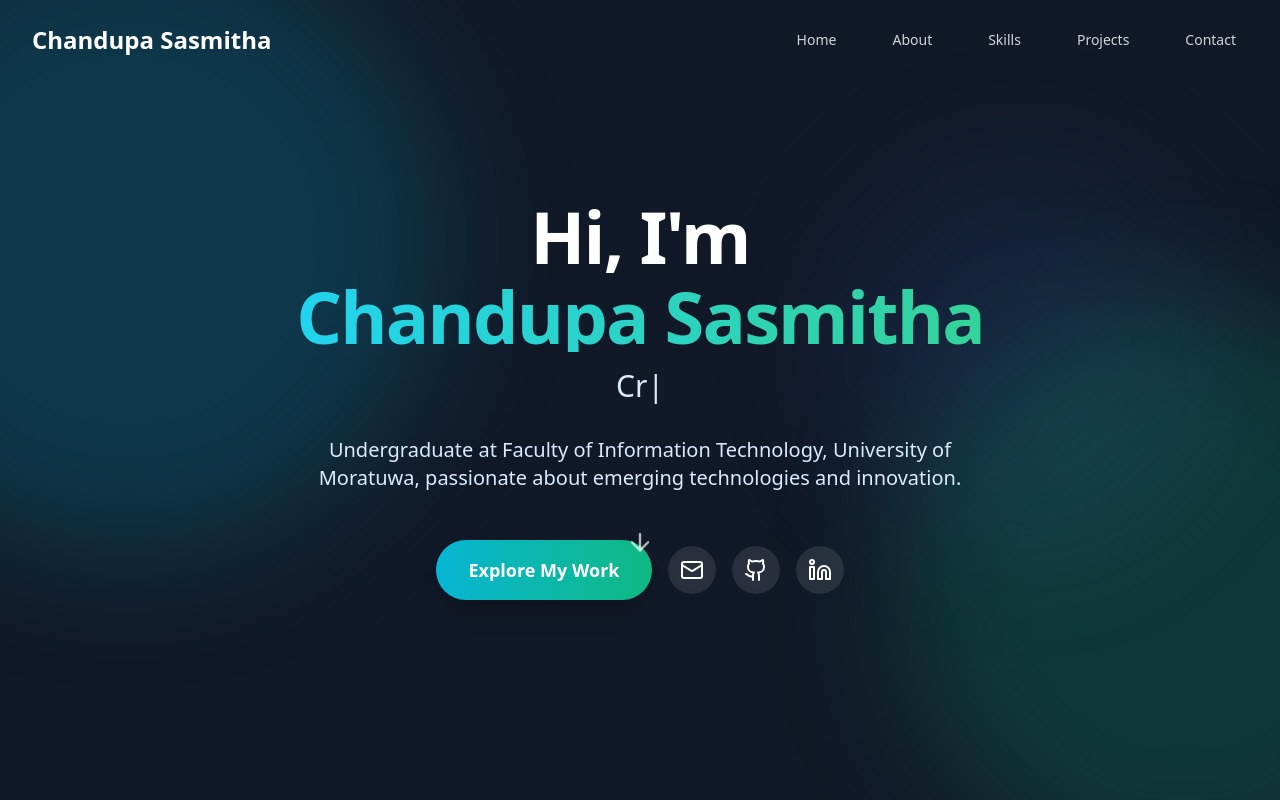
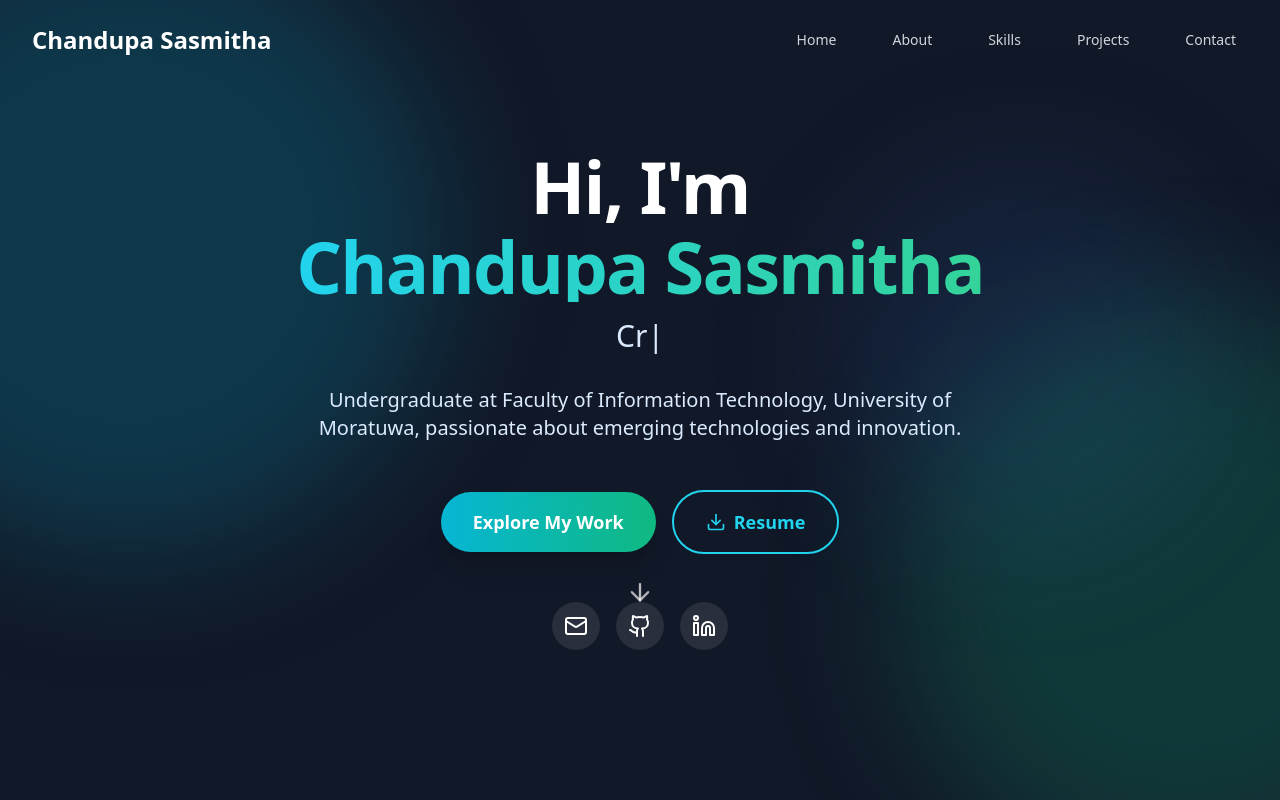
Before and after one commit to chandupasasmitha/portfolio, a React (Vite) app: page / in a window 1280 px wide. Shown: the top 800 px of the page. Built offline with nearby package versions, Linux system fonts and the light colour scheme.

Commit message:
cv downloading option added

```diff
--- a/src/components/Hero.tsx
+++ b/src/components/Hero.tsx
@@ -1,6 +1,6 @@
 import React from "react";
-import { TypeAnimation } from "react-type-animation"; // Import the component
-import { ArrowDown, Github, Linkedin, Mail } from "lucide-react";
+import { TypeAnimation } from "react-type-animation";
+import { ArrowDown, Download, Github, Linkedin, Mail } from "lucide-react";
 
 const Hero = () => {
   const scrollToAbout = () => {
@@ -33,14 +33,12 @@ const Hero = () => {
               </span>
             </h1>
 
-            {/* --- THIS IS THE MODIFIED PART --- */}
             <TypeAnimation
               sequence={[
-                // Same substring at the start will only be typed out once, initially
                 "Full-Stack Developer",
-                1500, // wait 1.5s
+                1500,
                 "Tech Enthusiast",
-                1500, // wait 1.5s
+                1500,
                 "Creative Problem Solver",
                 1500,
                 "AI/ML Enthusiast",
@@ -51,7 +49,6 @@ const Hero = () => {
               className="text-xl sm:text-2xl lg:text-3xl text-blue-100 font-light"
               repeat={Infinity}
             />
-            {/* --- END OF MODIFICATION --- */}
           </div>
 
           <p className="text-lg sm:text-xl text-blue-100 max-w-2xl mx-auto leading-relaxed">
@@ -62,11 +59,23 @@ const Hero = () => {
           <div className="flex flex-col sm:flex-row gap-4 justify-center items-center pt-4">
             <button
               onClick={scrollToAbout}
-              className="bg-gradient-to-r from-cyan-500 to-emerald-500 text-white px-8 py-4 rounded-full font-semibold text-lg hover:scale-105 transition-all duration-300 shadow-xl hover:shadow-cyan-400/30"
+              className="bg-gradient-to-r from-cyan-500 to-emerald-500 text-white px-8 py-4 rounded-full font-semibold text-lg hover:scale-105 transition-all duration-300 shadow-xl hover:shadow-cyan-400/30 w-full sm:w-auto"
             >
               Explore My Work
             </button>
 
+            <a
+              href="/Chandupa-Sasmitha-CV.pdf"
+              target="_blank"
+              rel="noopener noreferrer"
+              className="flex items-center gap-2 border-2 border-cyan-400 text-cyan-400 px-8 py-4 rounded-full font-semibold text-lg hover:bg-cyan-400/20 hover:scale-105 transition-all duration-300 w-full sm:w-auto"
+            >
+              <Download size={20} />
+              Resume
+            </a>
+          </div>
+
+          <div className="flex justify-center items-center pt-4">
             <div className="flex space-x-4">
               <a
                 href="mailto:chandupa@student.moratuwa.lk"
```
Also changed, not shown: 1 other file (tests, documents, lock files or other folders).
